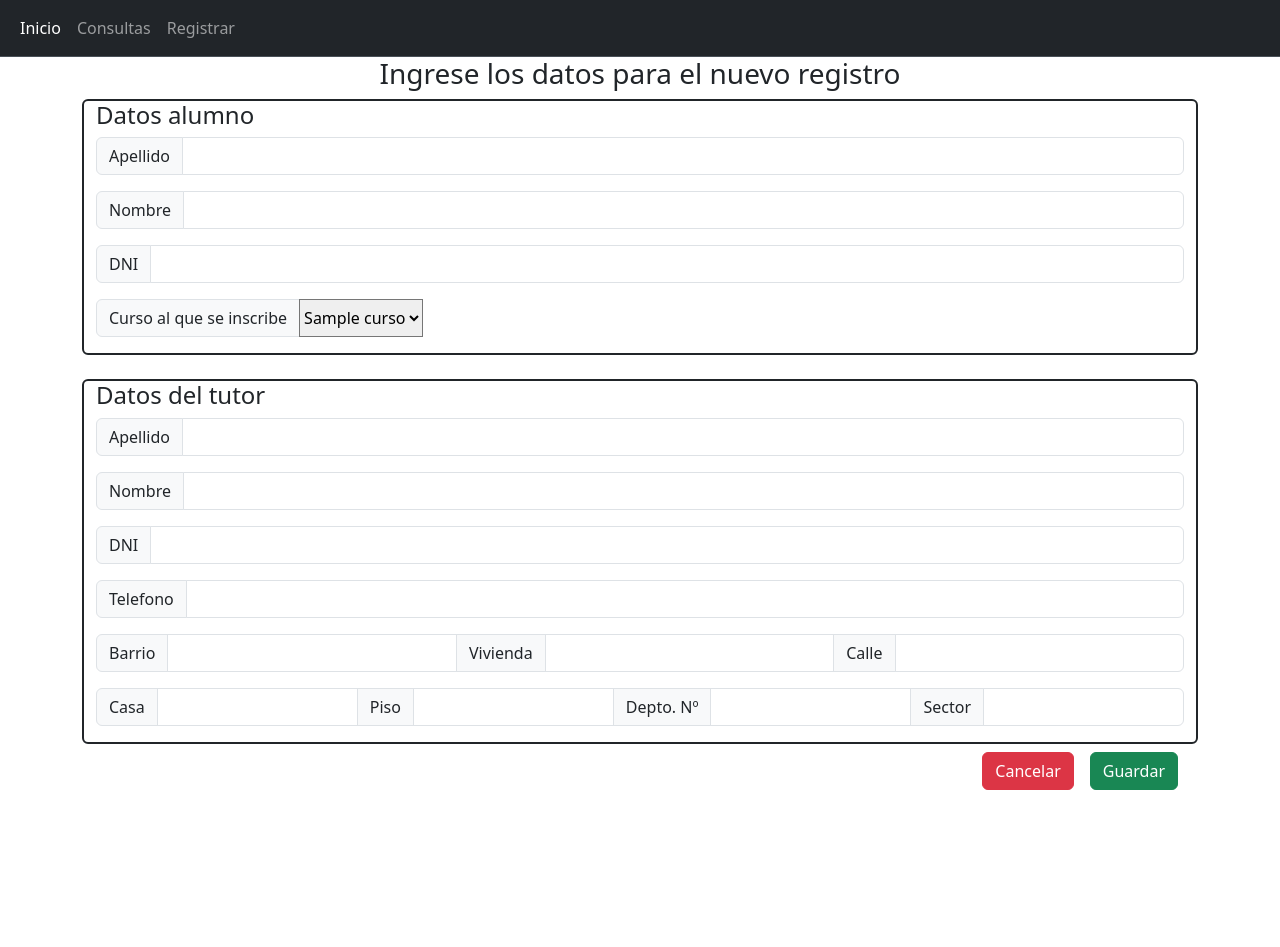
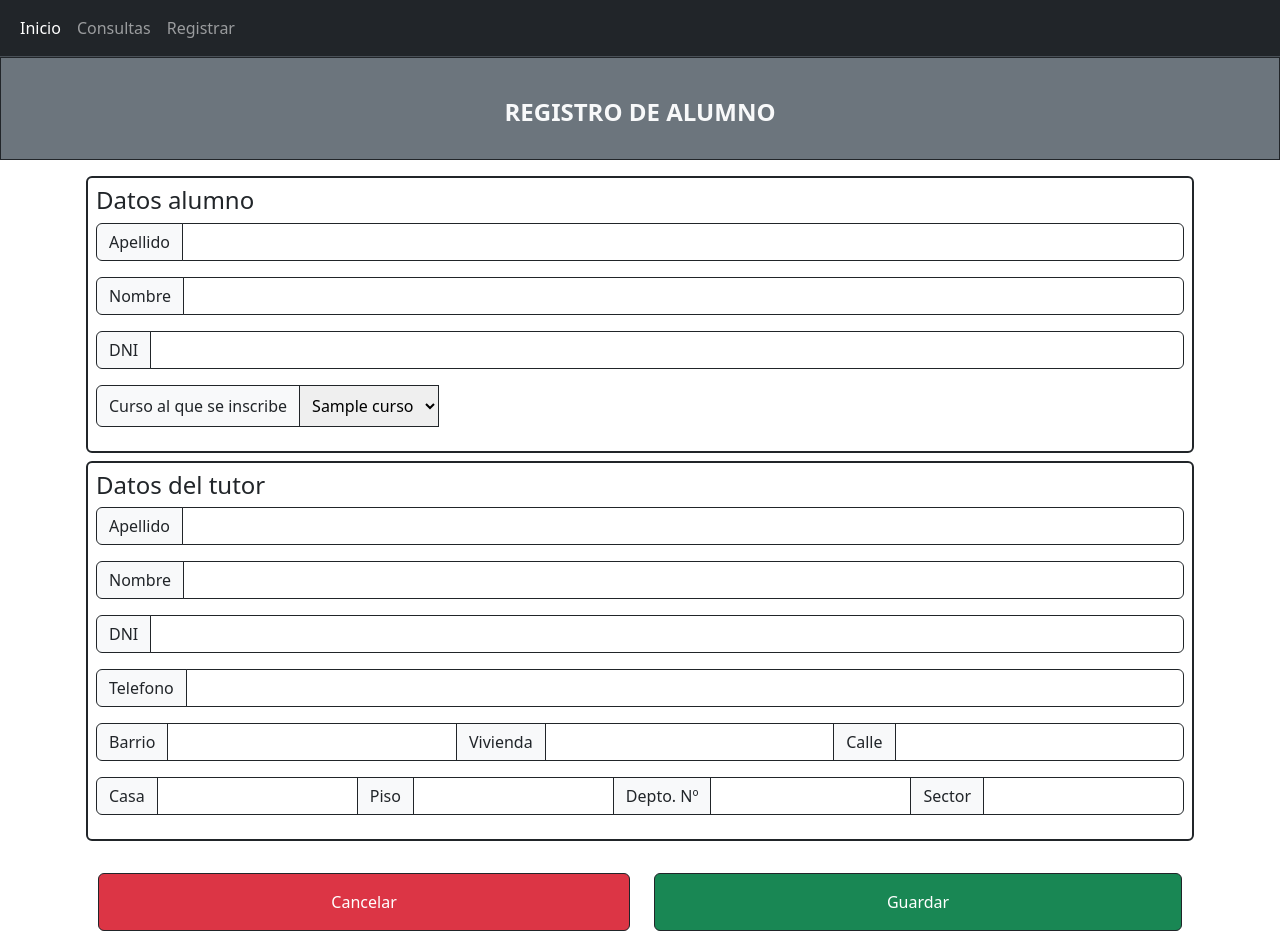
Before and after one commit to HAPiccolo/Catecumenos, a Django app: page /registrar/ in a window 1280 px wide. Before the commit the page ends 790 px from the top, so only its background shows below. Run offline with Django 4.2, Linux system fonts and the light colour scheme; tables that the repository leaves empty hold one stand-in row (values such as "Sample post"); some libraries are stand-ins or nearby versions.

Commit message:
Cambios en el front. Se agrego busqueda de alumno por apellido para listarlos.

```diff
--- a/core/templates/core/registrar.html
+++ b/core/templates/core/registrar.html
@@ -5,93 +5,99 @@
 
 {% block content %}
 {% load static %}
-
+<div class="container-fluid bg-secondary border border-dark text-light p-3 text-center">
+    <br>
+    <h4><strong>REGISTRO DE ALUMNO</strong></h4>
+    <p></p>
+  </div>
 <form method="POST">
     {% csrf_token %}
-    <div class="container">
-        <h3 class="text-center">Ingrese los datos para el nuevo registro</h3>
-        <div class="container border border-dark rounded border-2">
+    <div class="container-sm b p-2">
+
+        <div class=" border border-dark rounded border-2 p-2 m-2">
+
             <h4>Datos alumno</h4>
-            <div class="input-group mb-3">
-                <span class="input-group-text" id="inputGroup-sizing-default">Apellido</span>
-                <input type="text" name="apellido_alumno" id="apellido_alumno" class="form-control" required>
+            <div class="input-group mb-3 ">
+                <span class="input-group-text border border-dark" id="inputGroup-sizing-default">Apellido</span>
+                <input type="text" name="apellido_alumno" id="apellido_alumno" class="form-control border border-dark " required>
             </div>
             <div class="input-group mb-3">
-                <span class="input-group-text" id="inputGroup-sizing-default">Nombre</span>
-                <input type="text" name="nombre_alumno" id="nombre_alumno" class="form-control"
+                <span class="input-group-text border border-dark" id="inputGroup-sizing-default">Nombre</span>
+                <input type="text" name="nombre_alumno" id="nombre_alumno" class="form-control border border-dark "
                     required>
             </div>
             <div class="input-group mb-3">
-                <span class="input-group-text" id="inputGroup-sizing-default">DNI</span>
-                <input type="text" name="dni_alumno" oninput="this.value = this.value.replace(/[^0-9]/g, '').substring(0, 8);" class="form-control"
+                <span class="input-group-text border border-dark" id="inputGroup-sizing-default">DNI</span>
+                <input type="text" name="dni_alumno" oninput="this.value = this.value.replace(/[^0-9]/g, '').substring(0, 8);" class="form-control border border-dark "
                     required>
             </div>
 
             <div class="input-group mb-3">
-                <label class="input-group-text">Curso al que se inscribe</label>
-                <select id="curso" name="curso">
+                <label class="input-group-text border border-dark">Curso al que se inscribe</label>
+                <select id="curso" name="curso" class="border border-dark  p-2">
                     {% for curso in cursos %}
                         <option value="{{ curso.id }}">{{ curso.nombre_curso }}</option>
                     {% endfor %}
                 </select>
+            </div>
+              </div>
 
-              </div>
-        </div>
-        <br>
-        <div class="container border border-dark rounded border-2">
+
+
+        <div class="border border-dark rounded border-2 p-2 m-2">
             <h4>Datos del tutor</h4>
             <div class="input-group mb-3">
-                <span class="input-group-text" id="inputGroup-sizing-default">Apellido</span>
-                <input type="text" name="apellido_tutor" class="form-control"
+                <span class="input-group-text border border-dark" id="inputGroup-sizing-default">Apellido</span>
+                <input type="text" name="apellido_tutor" class="form-control border border-dark "
                     required>
             </div>
             <div class="input-group mb-3">
-                <span class="input-group-text" id="inputGroup-sizing-default">Nombre</span>
-                <input type="text" name="nombre_tutor" class="form-control"
+                <span class="input-group-text border border-dark" id="inputGroup-sizing-default">Nombre</span>
+                <input type="text" name="nombre_tutor" class="form-control border border-dark "
                     required>
             </div>
             <div class="input-group mb-3">
-                <span class="input-group-text" id="inputGroup-sizing-default">DNI</span>
-                <input type="text" name="dni_tutor" oninput="this.value = this.value.replace(/[^0-9]/g, '').substring(0, 8);" class="form-control"
+                <span class="input-group-text border border-dark" id="inputGroup-sizing-default">DNI</span>
+                <input type="text" name="dni_tutor" oninput="this.value = this.value.replace(/[^0-9]/g, '').substring(0, 8);" class="form-control border border-dark "
                     required>
             </div>
             <div class="input-group mb-3">
-                <span class="input-group-text" id="inputGroup-sizing-default">Telefono</span>
-                <input type="text" name="telefono_tutor" oninput="this.value = this.value.replace(/[^0-9]/g, '').substring(0, 10);" class="form-control"
+                <span class="input-group-text border border-dark" id="inputGroup-sizing-default">Telefono</span>
+                <input type="text" name="telefono_tutor" oninput="this.value = this.value.replace(/[^0-9]/g, '').substring(0, 10);" class="form-control border border-dark "
                     required>
             </div>
             <div class="input-group mb-3">
-                <span class="input-group-text" id="inputGroup-sizing-default">Barrio</span>
-                <input type="text" name="barrio" class="form-control">
+                <span class="input-group-text border border-dark" id="inputGroup-sizing-default">Barrio</span>
+                <input type="text" name="barrio" class="form-control border border-dark ">
 
-                <span class="input-group-text" id="inputGroup-sizing-default">Vivienda</span>
-                <input type="text" name="vivienda" class="form-control">
+                <span class="input-group-text border border-dark" id="inputGroup-sizing-default">Vivienda</span>
+                <input type="text" name="vivienda" class="form-control border border-dark ">
 
-                <span class="input-group-text" id="inputGroup-sizing-default">Calle</span>
-                <input type="text" name="calle" class="form-control">
+                <span class="input-group-text border border-dark" id="inputGroup-sizing-default">Calle</span>
+                <input type="text" name="calle" class="form-control border border-dark ">
             </div>
             <div class="input-group mb-3">
-                <span class="input-group-text" id="inputGroup-sizing-default">Casa</span>
-                <input type="text" name="casa" class="form-control">
+                <span class="input-group-text border border-dark" id="inputGroup-sizing-default">Casa</span>
+                <input type="text" name="casa" class="form-control border border-dark ">
 
-                <span class="input-group-text" id="inputGroup-sizing-default">Piso</span>
-                <input type="text" name="piso" class="form-control">
+                <span class="input-group-text border border-dark" id="inputGroup-sizing-default">Piso</span>
+                <input type="text" name="piso" class="form-control border border-dark ">
 
-                <span class="input-group-text" id="inputGroup-sizing-default">Depto. Nº</span>
-                <input type="text" name="depto" class="form-control">
+                <span class="input-group-text border border-dark" id="inputGroup-sizing-default">Depto. Nº</span>
+                <input type="text" name="depto" class="form-control border border-dark ">
 
-                <span class="input-group-text" id="inputGroup-sizing-default">Sector</span>
-                <input type="text" name="sector" class="form-control">
+                <span class="input-group-text border border-dark" id="inputGroup-sizing-default">Sector</span>
+                <input type="text" name="sector" class="form-control border border-dark ">
             </div>
-
+        </div>
         </div>
         <div class="container">
             <div class="d-grid gap-2 d-md-flex justify-content-md-end p-2">
-                <a class="btn btn-danger me-md-2" type="button"  href= {% url 'home' %}>Cancelar</a>
-                <button class="btn btn-success" type="submit" value="Guardar">Guardar</button>
+                <a class="btn btn-danger me-md-2 border border-dark w-100 m-2 p-3" type="button"  href= {% url 'home' %}>Cancelar</a>
+                <button class="btn btn-success w-100 border border-dark m-2" type="submit" value="Guardar">Guardar</button>
               </div>
         </div>
-
+    </div>
     </div>
 </form>
 
--- a/core/views.py
+++ b/core/views.py
@@ -9,37 +9,55 @@ def home(request):
 
     tdocentes = Docente.objects.count()
     talumnos = Alumno.objects.count()
+    ultimoAlumno = Alumno.objects.last()
+    datos = {
+        'talumnos': talumnos,
+        'tdocentes': tdocentes,
+        'ultimoAlumno':ultimoAlumno,
+    }
 
-    datos = {
-        'talumnos':talumnos,
-        'tdocentes':tdocentes,
-    }
+
 
     return render(request, 'core/home.html', datos)
 
 
-
-
-
-
 def consultas(request):
+    tutores =[]
     alumno = None
     tutor = None
     docente = None
 
+
     if request.method == "POST":
-        dni_alumno = request.POST.get("dni_alumno", None)  # Obtiene el DNI ingresado por el usuario
+        apellido_busqueda = request.POST.get("apellidoAlumno", None)
+        dni_alumno = request.POST.get("dni_alumno", None)
+        if apellido_busqueda:
+            apellidoAlumno = Alumno.objects.filter(apellido_alumno__icontains=apellido_busqueda).order_by('apellido_alumno')
 
-        if dni_alumno:
-            try:
-                # Realiza la consulta para obtener el alumno y su tutor
-                alumno = Alumno.objects.get(dni_alumno=dni_alumno)
-                tutor = alumno.tutor  # Supongamos que tienes una relación ForeignKey en tu modelo Alumno
-                # También puedes obtener el docente asociado al alumno según tu modelo de datos
-                docente = alumno.docente_alumno  # Supongamos que el curso tiene un campo ForeignKey al docente
-                return render(request, 'core/consultas.html', {'alumno': alumno, 'tutor': tutor, 'docente': docente})
-            except Alumno.DoesNotExist:
-                return render(request, 'core/consultas.html', {'alumno_no_encontrado':True})
+            if apellidoAlumno:
+                # obtiene tutores de los alumnos encontrados
+                tutores = Tutor.objects.filter(alumno__in=apellidoAlumno)
+
+                # obtiene docente de los alumnos encontrados
+                docente = Docente.objects.filter(alumno__in=apellidoAlumno)
+
+                return render(request, 'core/consultas.html', {'apellidoAlumno':apellidoAlumno, 'tutores':tutores, 'docente':docente})
+            else:
+                return render(request, 'core/consultas.html', {'alumno_no_encontrado': True})
+
+         # Obtiene el DNI ingresado por el usuario
+        elif dni_alumno:
+                try:
+                    # Realiza la consulta para obtener el alumno y su tutor
+                    alumno = Alumno.objects.get(dni_alumno=dni_alumno)
+                    tutor = alumno.tutor  # Supongamos que tienes una relación ForeignKey en tu modelo Alumno
+                    # También puedes obtener el docente asociado al alumno según tu modelo de datos
+                    # Supongamos que el curso tiene un campo ForeignKey al docente
+                    docente = alumno.docente_alumno
+                    return render(request, 'core/consultas.html', {'alumno': alumno, 'tutor': tutor, 'docente': docente})
+                except Alumno.DoesNotExist:
+                    return render(request, 'core/consultas.html', {'alumno_no_encontrado': True})
+
 
     return render(request, 'core/consultas.html')
 
```
Also changed, not shown: core/templates/core/consultas.html (+68 -20 lines), core/templates/core/home.html (+16 -17 lines).
